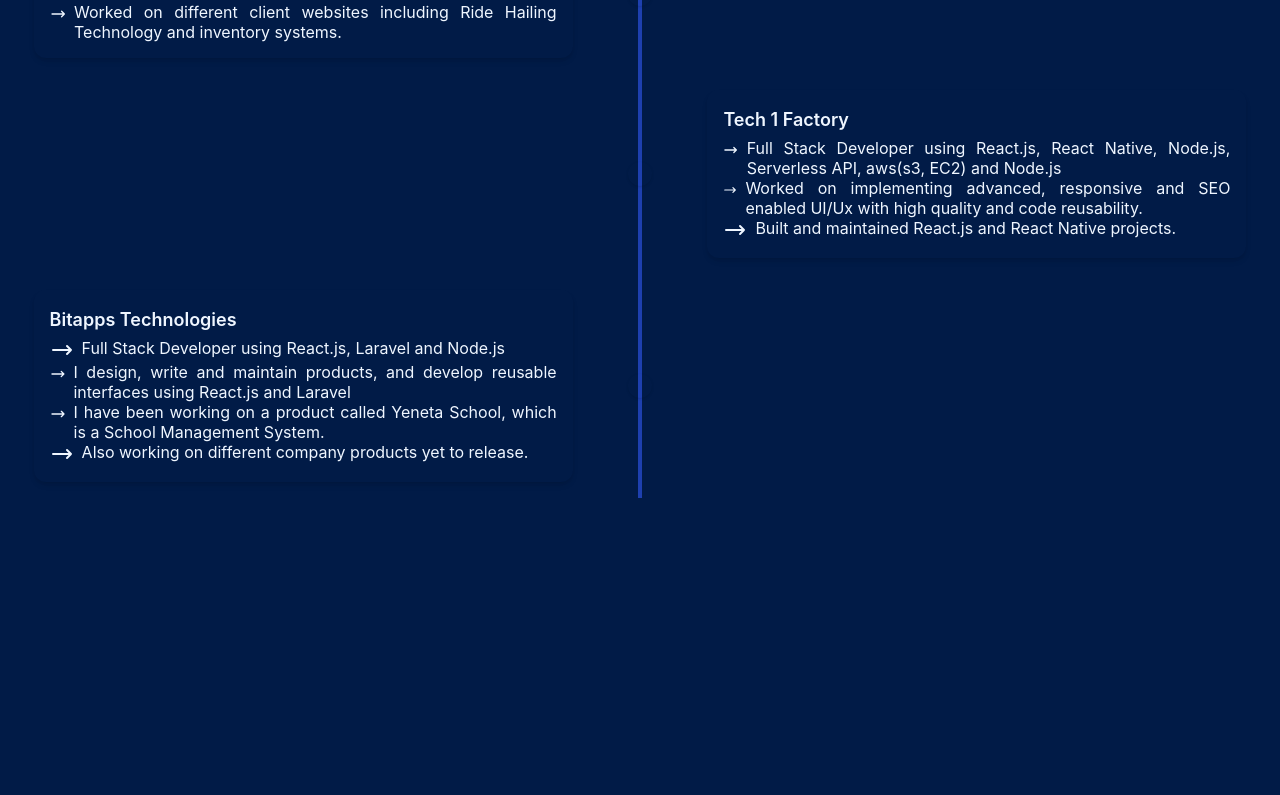
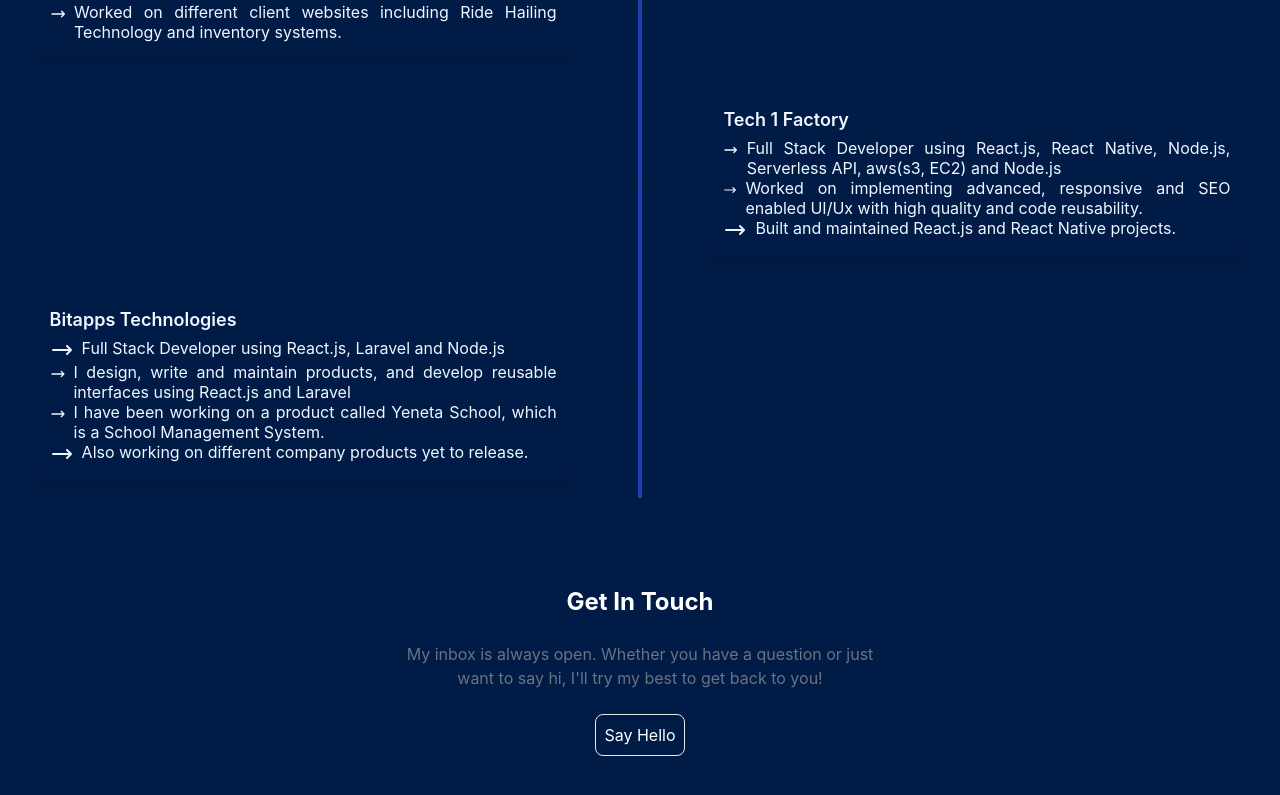
Before and after one commit to Alazar-dev/portfolio, a React (Create React App) app: page / in a window 1280 px wide. Shown: the part 737-1532 px from the top of the page. Before the commit the page ends 1268 px from the top, so only its background shows below. Built offline with nearby package versions, Linux system fonts and the light colour scheme.

Commit message:
feat/get in touch section

```diff
--- a/src/App.css
+++ b/src/App.css
@@ -37,3 +37,9 @@
     transform: rotate(360deg);
   }
 }
+
+.get-in-touch {
+  display: flex;
+  flex-direction: column;
+  align-items: center
+}
--- /dev/null
+++ b/src/components/Contact.js
@@ -0,0 +1,13 @@
+import { Button } from "./common/Buttons";
+export default function Contact() {
+  return (
+    <div className="get-in-touch my-20">
+      <h1 className="text-white text-2xl font-bold">Get In Touch</h1>
+      <p className="text-gray-500 py-6 md:w-[40%] text-center">
+        My inbox is always open. Whether you have a question or just want to say
+        hi, I'll try my best to get back to you!
+      </p>
+      <Button url="mailto:mealazartadesse@gmail.com" title="Say Hello" />
+    </div>
+  );
+}
--- a/src/pages/index.js
+++ b/src/pages/index.js
@@ -2,6 +2,7 @@
 import Hero from "../components/Hero";
 import About from "../components/About";
 import Experience from "../components/Expreience";
+import Contact from "../components/Contact";
 import Profile_pic from "../assets/my_pic.png";
 
 export default function Home() {
@@ -24,6 +25,7 @@
         profile_pic={Profile_pic}
       />
       <Experience />
+      <Contact />
     </div>
   );
 }
```
